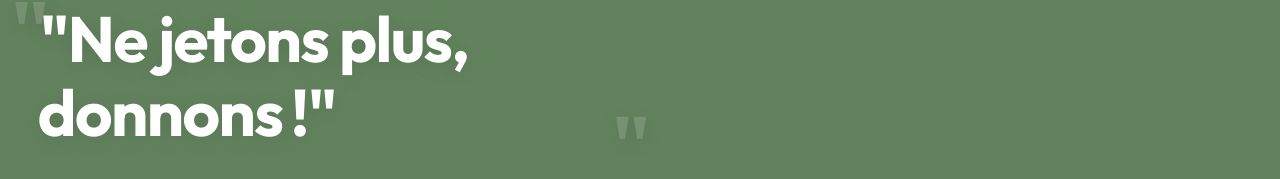
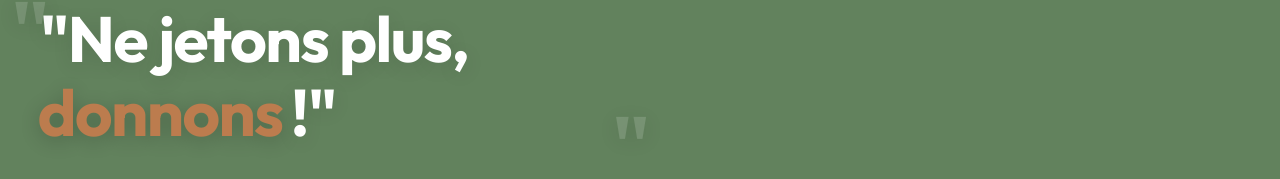
Before and after one commit to haytamnajim/matlou7ch-app, a React (Create React App) app: page /notre-adn in a window 1280 px wide. Shown: the part 151-330 px from the top of the page. Built offline with nearby package versions, Linux system fonts and the light colour scheme; no server answers.

Commit message:
style: ajout de la couleur Terracotta au mot 'donnons' dans Notre ADN

```diff
--- a/src/pages/NotreADN.css
+++ b/src/pages/NotreADN.css
@@ -705,9 +705,10 @@
 .highlight-word {
   display: inline-block;
   position: relative;
-  color: white;
+  color: var(--accent-color);
   font-weight: 850;
   animation: pulse 2s infinite;
+  text-shadow: 0 4px 20px rgba(0, 0, 0, 0.2);
 }
 
 @keyframes pulse {
```
